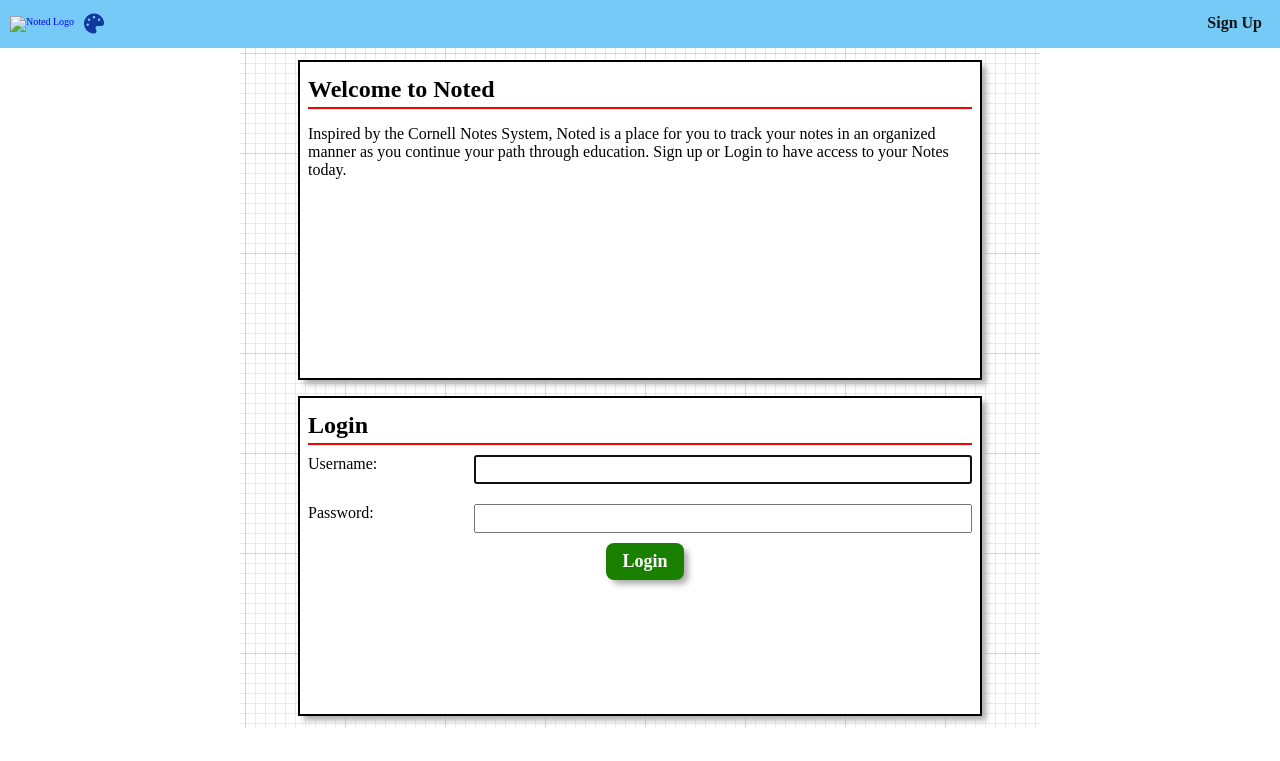
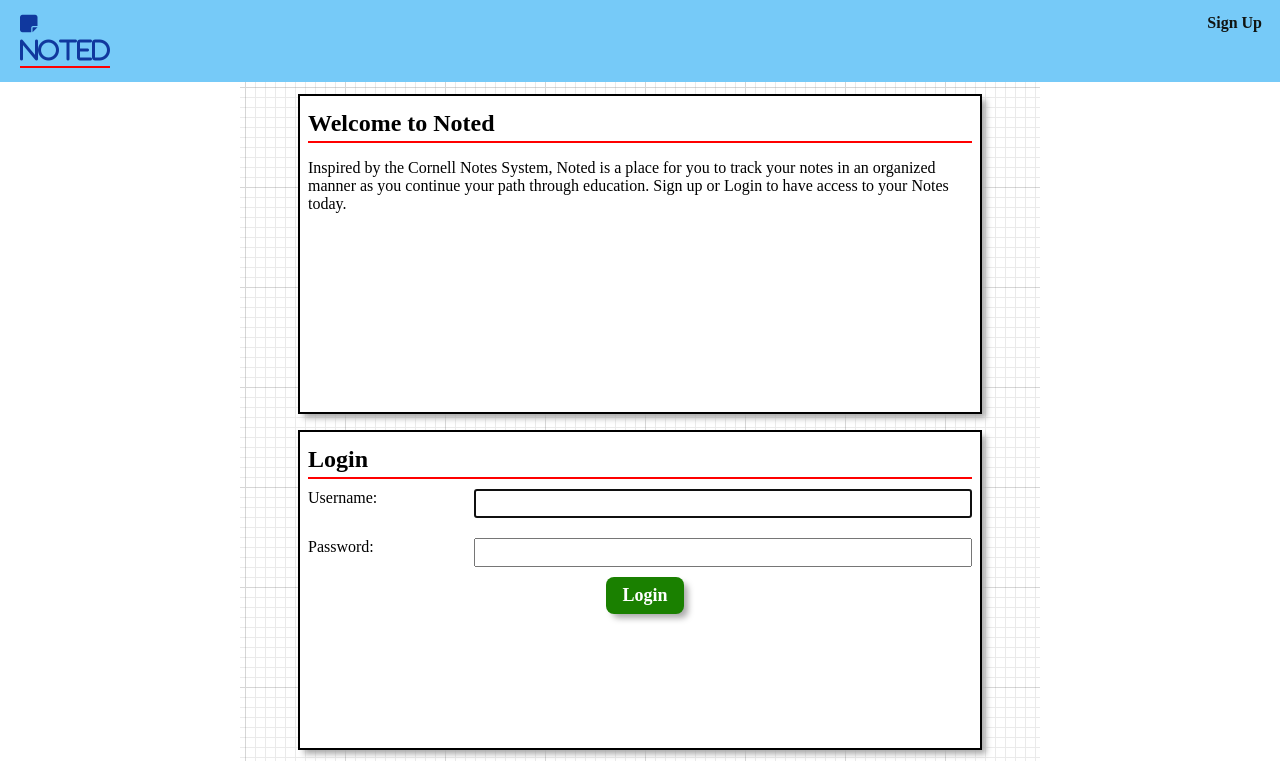
Before and after one commit to Reizor-75/Noted, a Django app: page / in a window 1280 px wide. Shown: the top 761 px of the page. Run offline with Django 4.2, Linux system fonts and the light colour scheme; some libraries are stand-ins or nearby versions; some web fonts are replaced.

Commit message:
remove change style feature

```diff
--- a/main_app/static/css/base.css
+++ b/main_app/static/css/base.css
@@ -41,7 +41,8 @@ body {
   --font-reg: 1.6rem;
   --card-border-radius: 6px;
 }
-
+/*
+future feature
 .pink{
   --main: rgba(255, 175, 223, 0.9);
   --hightlight: rgba(255, 175, 223, .5);
@@ -76,7 +77,7 @@ body {
   --main: rgba(187, 187, 187, 0.9);
   --hightlight: rgba(187, 187, 187 .5);
   --button-hover-color: rgb(78, 78, 78);
-}
+} */
 
 header {
   width: 100%;
@@ -88,6 +89,7 @@ header {
 i{
   color: var(--button-hover-color);
 }
+
 nav {
   margin: 10px;
 }
--- a/main_app/templates/base.html
+++ b/main_app/templates/base.html
@@ -21,9 +21,13 @@
   <header>
     <div class="header-logo-container">
       <a href="{% url "home" %}">
-        <img class="logo" src="" alt="Noted Logo">
+        <i class="fa-solid fa-note-sticky"> <h1>Noted</h1> </i>
+        {% comment %} <img class="logo" src="" alt="Noted Logo"> {% endcomment %}
       </a>
-      <a href="{% url 'set-color' %}"><i class="fa-solid fa-palette"></i></a>
+      {% comment %}
+        future feature
+        <a href="{% url 'set-color' %}"><i class="fa-solid fa-palette"></i></a>
+      {% endcomment %}
     </div>
     <nav>
       <ul>
--- a/main_app/templates/changeStyle.html
+++ b/main_app/templates/changeStyle.html
@@ -1,3 +1,5 @@
+{% comment %} Future Feature {% endcomment %}
+
 {% extends 'base.html' %}
 {% load static%}
 
--- a/main_app/urls.py
+++ b/main_app/urls.py
@@ -10,5 +10,7 @@ urlpatterns = [
   path('notes/<int:pk>/update/', views.NoteUpdate.as_view(), name='note-update'),
   path('notes/<int:pk>/delete/', views.NoteDelete.as_view(), name='note-delete'),
   path('accounts/signup/', views.signup, name='signup'),
-  path('color_scheme/', views.set_color, name='set-color'),
+
+  # FUTURE FEATURE
+  # path('color_scheme/', views.set_color, name='set-color'),
 ]
```
